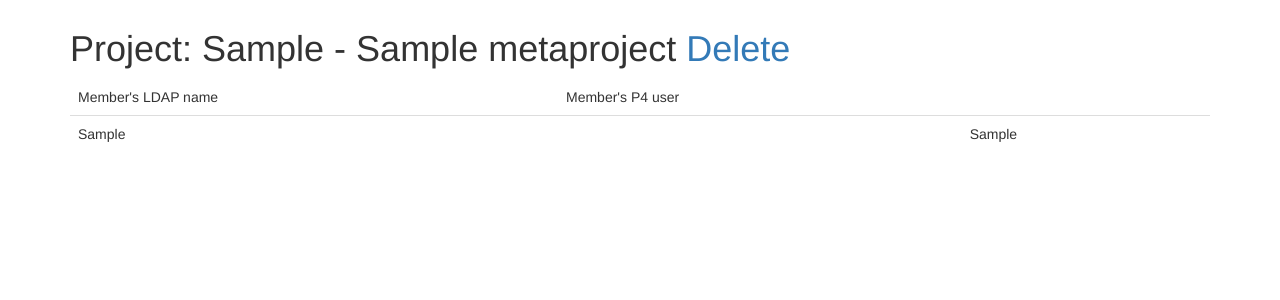
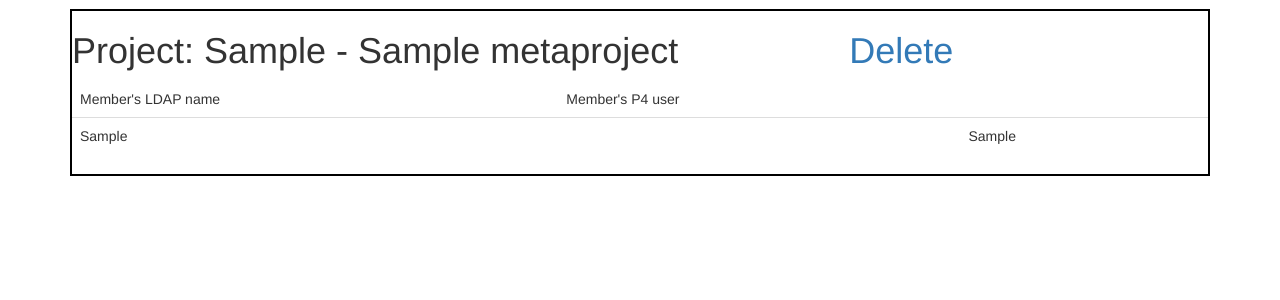
Before and after one commit to Slub77/ProjectAccessPortal, a Django app: page /projectaccess/projects/ in a window 1280 px wide. Shown: the part 51-351 px from the top of the page. Run offline with Django 3.2, Linux system fonts and the light colour scheme; tables that the repository leaves empty hold one stand-in row (values such as "Sample post"); some libraries are stand-ins or nearby versions.

Commit message:
Minimal styling of project

```diff
--- a/projectaccess/templates/projects.html
+++ b/projectaccess/templates/projects.html
@@ -7,7 +7,12 @@
 
     {% for project in projects %}
 
-        <h1>Project: {{ project.block }} - {{ project.name }} <a href="{% url 'projectaccess:delete_project' project.id %}"/>Delete</a></h1>
+        <div style="border: 2px solid black">
+
+            <div class="row">
+                <div class="col-md-8"><h1>Project: {{ project.block }} - {{ project.name }}</h1></div>
+                <div class="col-md-4"><h1><a href="{% url 'projectaccess:delete_project' project.id %}"/>Delete</a></h1></div>
+            </div>
 
             <table class="table">
 
@@ -31,6 +36,8 @@
 
             </table>
 
+        </div>
+
     {% endfor %}
 
 </div>
```
Lines whose indentation alone changed are shown as unchanged.
